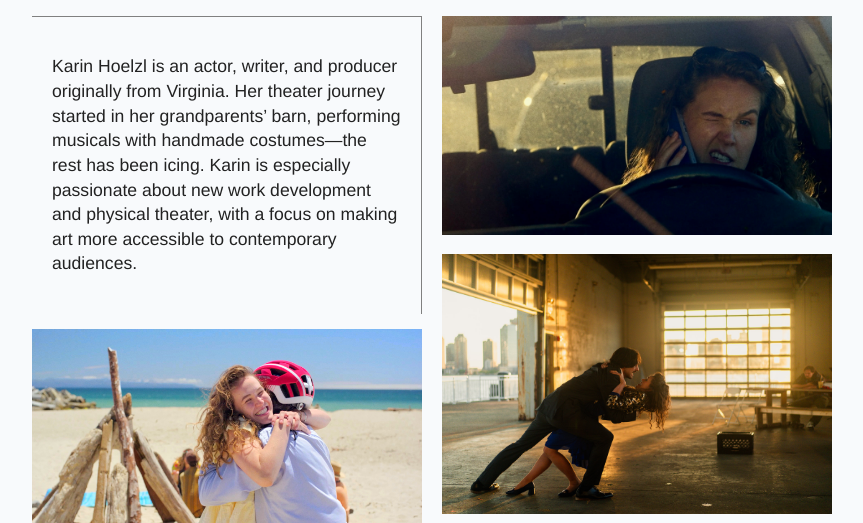
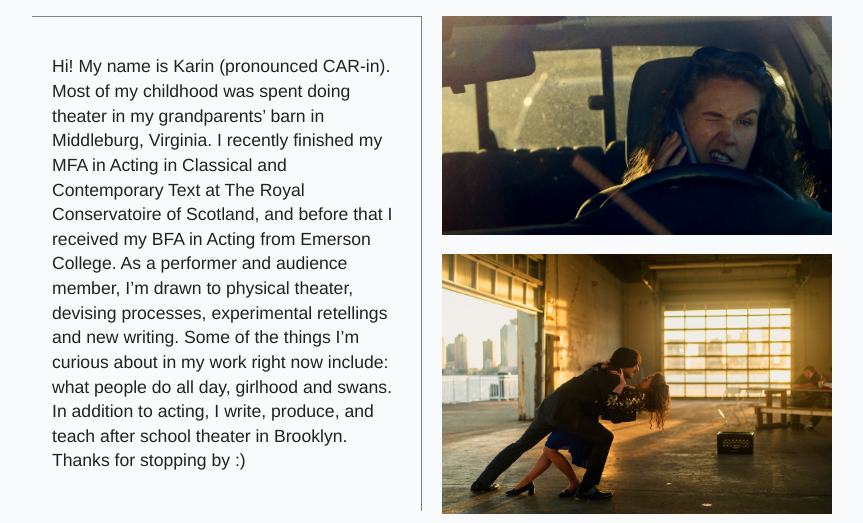
Before and after one commit to karinhoelzl/karinhoelzl.github.io, a plain HTML site: page index.html in a window 1280 px wide. Shown: the part 561-1084 px from the top of the page, without its empty margins (208-1071 px from the left). Drawn offline with Linux system fonts and the light colour scheme.

Commit message:
Change Bio
updated bio

```diff
--- a/index.html
+++ b/index.html
@@ -150,7 +150,7 @@
 </head>
 <body>
   <div id="top" class="layout">
-    <!-- Sticky header with nav -->
+    <!-- Sticky HEADER with nav -->
     <aside class="sidebar">
       <a href="#top">
         <img src="images/logo4.png" alt="">
@@ -162,16 +162,16 @@
       </nav>
     </aside>
 
-    <!-- Content -->
+    <!-- CONTENT -->
         <main>
             <section class="gallery">
               <div class="gallery-item">
                 <img src="images/headshot1.jpg" alt="Production">
                 <div class="caption">Photo by Jackson </div>
               </div>
-              <!-- Text block -->
+              <!-- TEXT. make sure it's between <p></p> and use <br> if you want a line break -->
               <div id="about" class="gallery-text">
-                <p>Karin Hoelzl is an actor, writer, and producer originally from Virginia. Her theater journey started in her grandparents’ barn, performing musicals with handmade costumes—the rest has been icing. Karin is especially passionate about new work development and physical theater, with a focus on making art more accessible to contemporary audiences.
+                <p>Hi! My name is Karin (pronounced CAR-in). Most of my childhood was spent doing theater in my grandparents’ barn in Middleburg, Virginia. I recently finished my MFA in Acting in Classical and Contemporary Text at The Royal Conservatoire of Scotland, and before that I received my BFA in Acting from Emerson College.  As a performer and audience member, I’m drawn to physical theater, devising processes, experimental retellings and new writing. Some of the things I’m curious about in my work right now include: what people do all day, girlhood and swans. In addition to acting, I write, produce, and teach after school theater in Brooklyn. Thanks for stopping by :)
                 </p>
               </div>
               <!-- More Placeholder Images with captions -->
```
